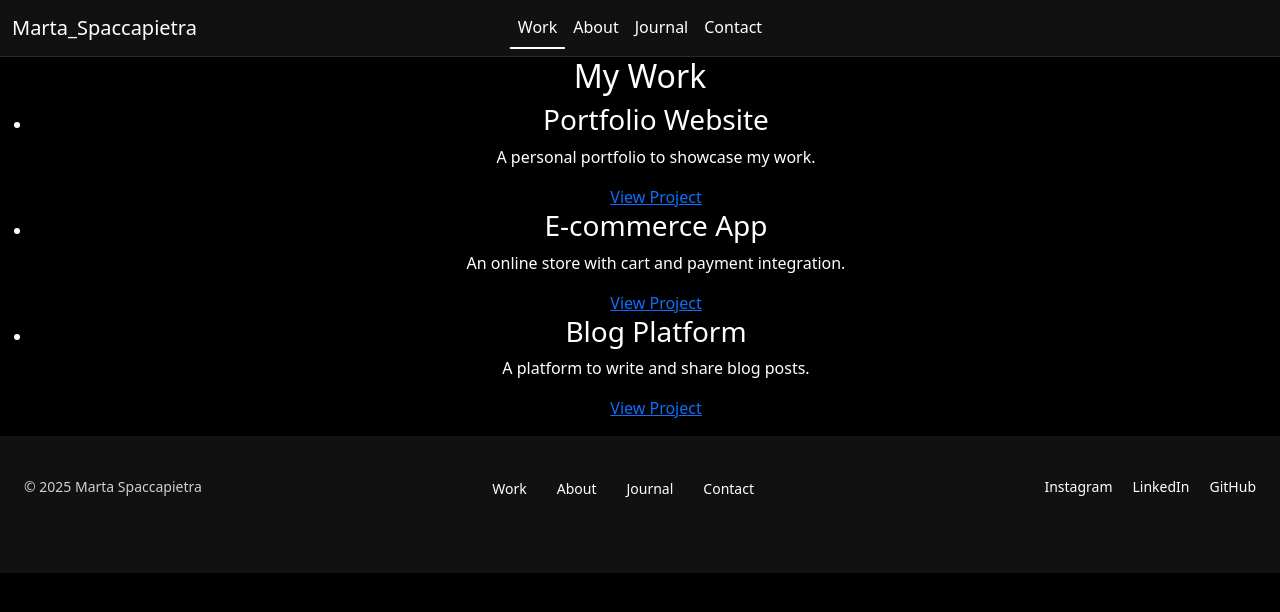
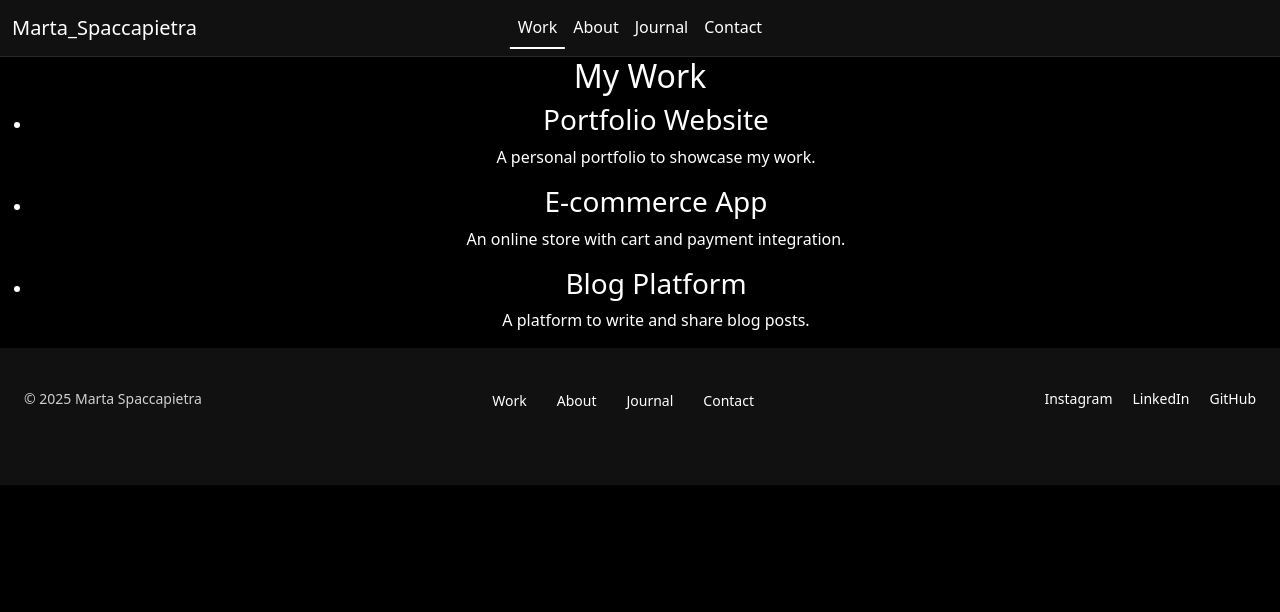
Before and after one commit to Martons00/marta_portfolio, a React (Vite) app: page /marta_portfolio/work in a window 1280 px wide. Shown: the top 612 px of the page. Built offline with nearby package versions, Linux system fonts and the light colour scheme.

Commit message:
Update Work.jsx

```diff
--- a/src/component/Work.jsx
+++ b/src/component/Work.jsx
@@ -15,9 +15,6 @@ const Work = () => {
                     <li key={project.id}>
                         <h3>{project.name}</h3>
                         <p>{project.description}</p>
-                        <a href={project.link} target="_blank" rel="noopener noreferrer">
-                            View Project
-                        </a>
                     </li>
                 ))}
             </ul>
```
